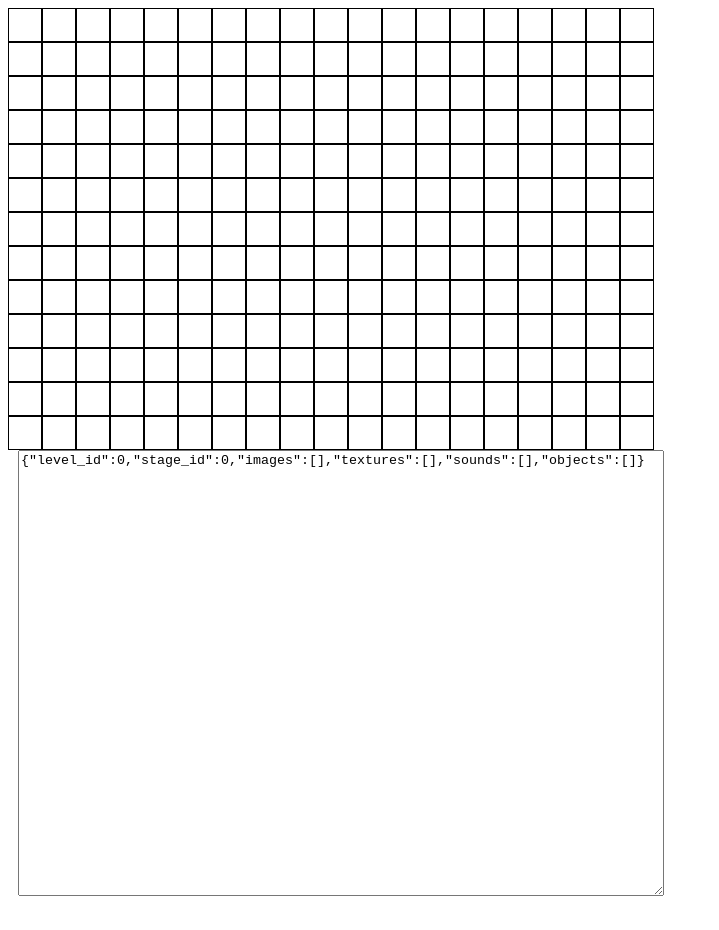
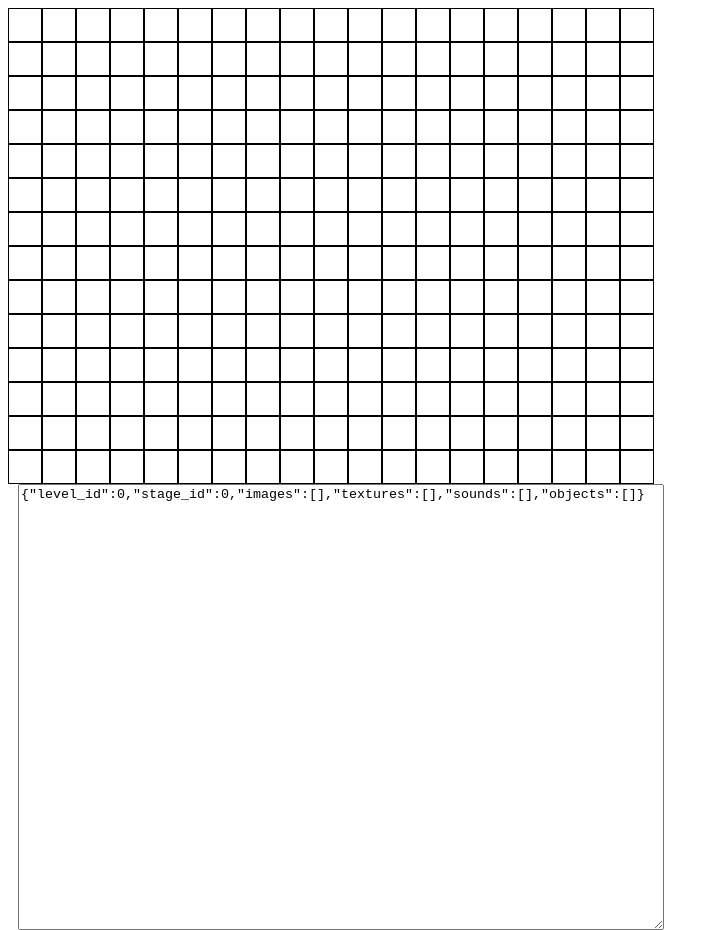
Before and after one commit to beersbr/ludum_dare_34, a plain HTML site: page editor.html in a window 1280 px wide. Shown: the whole page, without its empty margins (0-719 px from the left). Before the commit the page ends 896 px from the top, so only its background shows below. Drawn offline with Linux system fonts and the light colour scheme.

Commit message:
editor updates

```diff
--- a/editor.html
+++ b/editor.html
@@ -19,9 +19,9 @@
 	var stageObject = {"level_id":0,"stage_id":0,"images":[],"textures":[],"sounds":[],"objects":[]}
 
 	function buildGrid() {
-		for(y = 0; y <= 400; y = y + 32) {
+		for(y = 416; y >= 0; y = y - 32) {
 			for(x = 0; x <= 600; x = x + 32) {
-				$("#grid").append("<div class='square' data-x='"+x+"' data-y='"+y+"'></div>");
+				$("#grid").append("<div class='square' data-x='"+(x*2)+"' data-y='"+(y*2)+"'></div>");
 			}
 			$("#grid").append("<div class='clear'></div>");
 		}
```
